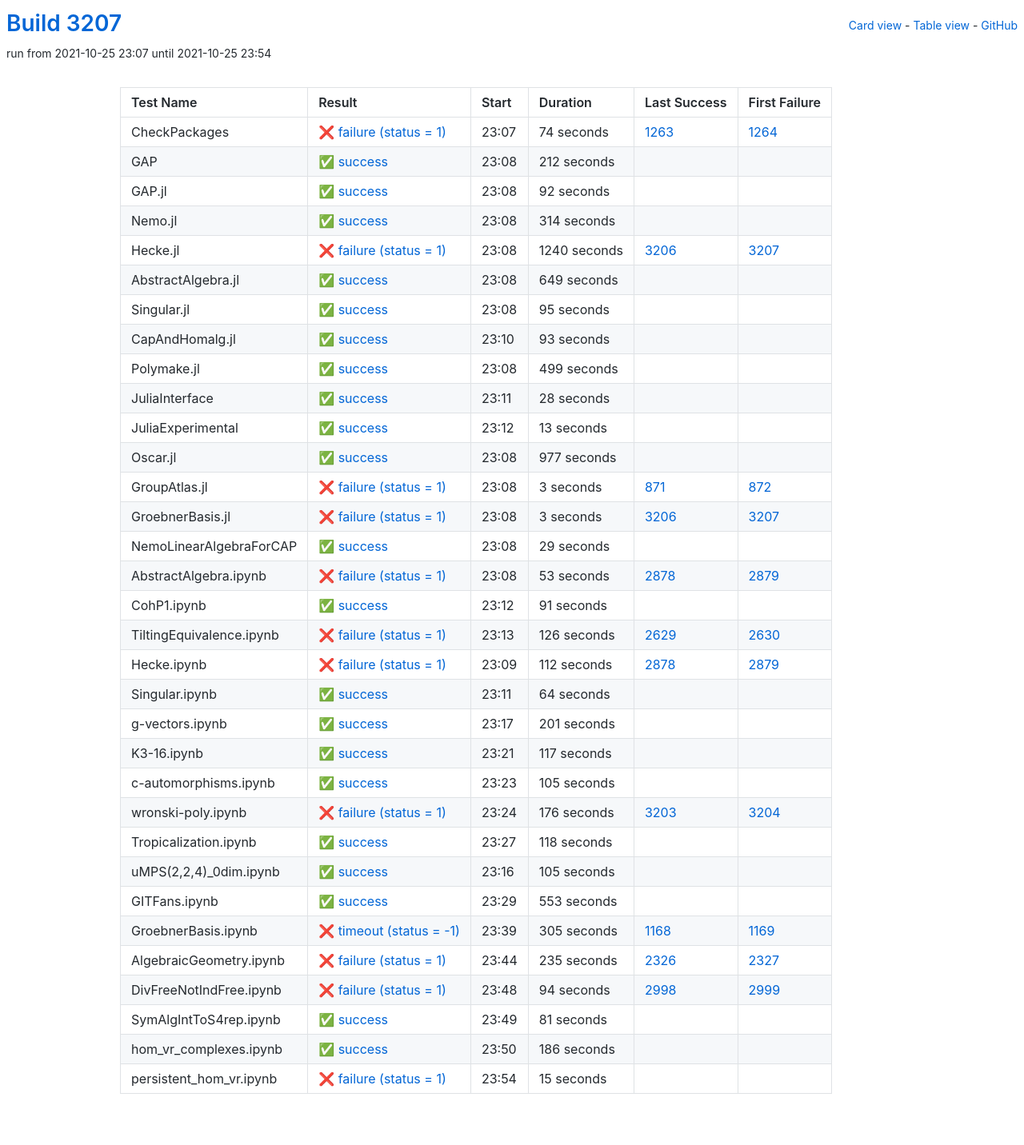
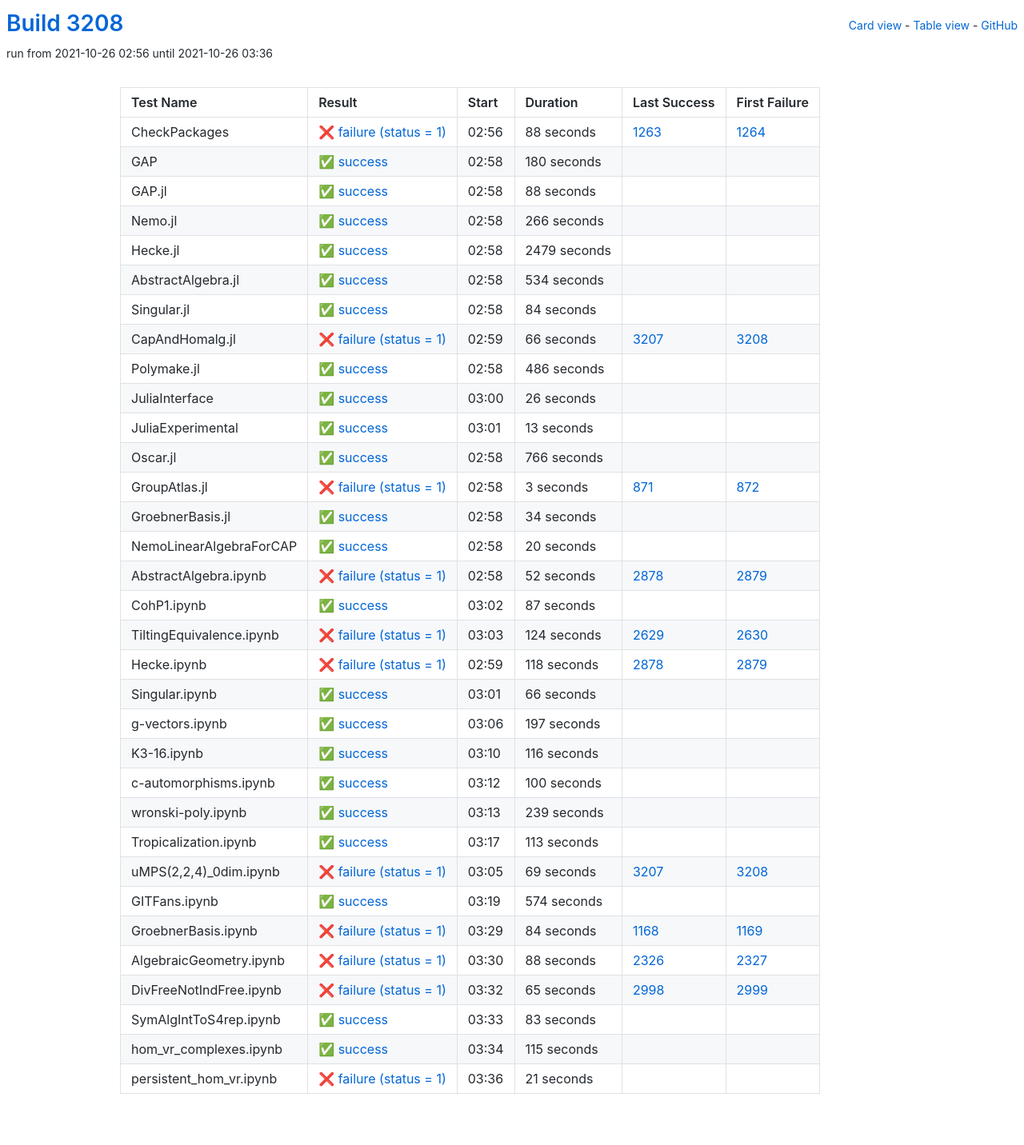
Before and after one commit to oscar-system/oscar-ci-status-stable, a Jekyll site: the page built from table.html, in a window 1280 px wide. Shown: the whole page at 80% size. Built offline with Jekyll 4.4.1, drawn with Linux system fonts in a browser that asks for light colours.

Commit message:
Build #3208

```diff
--- a/_data/ci.yml
+++ b/_data/ci.yml
@@ -1,6 +1,6 @@
 ---
-build: 3207
-build_url: https://oscarci.mathematik.uni-kl.de/job/oscar-stable/3207/
+build: 3208
+build_url: https://oscarci.mathematik.uni-kl.de/job/oscar-stable/3208/
 job: oscar-stable
 organization: oscar-system
 repo: oscar-ci-status-stable
@@ -8,128 +8,128 @@ repourl: https://github.com/oscar-system/oscar-ci-status-stable
 tests:
 - name: CheckPackages
   id: checkpackages
-  log: https://oscarci.mathematik.uni-kl.de/job/oscar-stable/3207/artifact/logs/build-3207/CheckPackages.log
-  start: 2021-10-25 23:07
+  log: https://oscarci.mathematik.uni-kl.de/job/oscar-stable/3208/artifact/logs/build-3208/CheckPackages.log
+  start: 2021-10-26 02:56
   success: false
   exitcode: 1
   status: failure
-  duration: 74
+  duration: 88
   last_success: 1263
   last_success_url: https://oscarci.mathematik.uni-kl.de/job/oscar-stable/1263/
   first_failure: 1264
   first_failure_url: https://oscarci.mathematik.uni-kl.de/job/oscar-stable/1264/
 - name: GAP
   id: gap
-  log: https://oscarci.mathematik.uni-kl.de/job/oscar-stable/3207/artifact/logs/build-3207/GAP.log
-  start: 2021-10-25 23:08
+  log: https://oscarci.mathematik.uni-kl.de/job/oscar-stable/3208/artifact/logs/build-3208/GAP.log
+  start: 2021-10-26 02:58
   success: true
   exitcode: 0
   status: success
-  duration: 212
+  duration: 180
   last_success: false
   last_success_url:
   first_failure: false
   first_failure_url:
 - name: GAP.jl
   id: gap-jl
-  log: https://oscarci.mathematik.uni-kl.de/job/oscar-stable/3207/artifact/logs/build-3207/GAP.jl.log
-  start: 2021-10-25 23:08
+  log: https://oscarci.mathematik.uni-kl.de/job/oscar-stable/3208/artifact/logs/build-3208/GAP.jl.log
+  start: 2021-10-26 02:58
   success: true
   exitcode: 0
   status: success
-  duration: 92
+  duration: 88
   last_success: false
   last_success_url:
   first_failure: false
   first_failure_url:
 - name: Nemo.jl
   id: nemo-jl
-  log: https://oscarci.mathematik.uni-kl.de/job/oscar-stable/3207/artifact/logs/build-3207/Nemo.jl.log
-  start: 2021-10-25 23:08
+  log: https://oscarci.mathematik.uni-kl.de/job/oscar-stable/3208/artifact/logs/build-3208/Nemo.jl.log
+  start: 2021-10-26 02:58
   success: true
   exitcode: 0
   status: success
-  duration: 314
+  duration: 266
   last_success: false
   last_success_url:
   first_failure: false
   first_failure_url:
 - name: Hecke.jl
   id: hecke-jl
-  log: https://oscarci.mathematik.uni-kl.de/job/oscar-stable/3207/artifact/logs/build-3207/Hecke.jl.log
-  start: 2021-10-25 23:08
-  success: false
-  exitcode: 1
-  status: failure
-  duration: 1240
-  last_success: 3206
-  last_success_url: https://oscarci.mathematik.uni-kl.de/job/oscar-stable/3206/
-  first_failure: 3207
-  first_failure_url: https://oscarci.mathematik.uni-kl.de/job/oscar-stable/3207/
-- name: AbstractAlgebra.jl
-  id: abstractalgebra-jl
-  log: https://oscarci.mathematik.uni-kl.de/job/oscar-stable/3207/artifact/logs/build-3207/AbstractAlgebra.jl.log
-  start: 2021-10-25 23:08
+  log: https://oscarci.mathematik.uni-kl.de/job/oscar-stable/3208/artifact/logs/build-3208/Hecke.jl.log
+  start: 2021-10-26 02:58
   success: true
   exitcode: 0
   status: success
-  duration: 649
+  duration: 2479
+  last_success: false
+  last_success_url:
+  first_failure: false
+  first_failure_url:
+- name: AbstractAlgebra.jl
+  id: abstractalgebra-jl
+  log: https://oscarci.mathematik.uni-kl.de/job/oscar-stable/3208/artifact/logs/build-3208/AbstractAlgebra.jl.log
+  start: 2021-10-26 02:58
+  success: true
+  exitcode: 0
+  status: success
+  duration: 534
   last_success: false
   last_success_url:
   first_failure: false
   first_failure_url:
 - name: Singular.jl
   id: singular-jl
-  log: https://oscarci.mathematik.uni-kl.de/job/oscar-stable/3207/artifact/logs/build-3207/Singular.jl.log
-  start: 2021-10-25 23:08
+  log: https://oscarci.mathematik.uni-kl.de/job/oscar-stable/3208/artifact/logs/build-3208/Singular.jl.log
+  start: 2021-10-26 02:58
   success: true
   exitcode: 0
   status: success
-  duration: 95
+  duration: 84
   last_success: false
   last_success_url:
   first_failure: false
   first_failure_url:
 - name: CapAndHomalg.jl
   id: capandhomalg-jl
-  log: https://oscarci.mathematik.uni-kl.de/job/oscar-stable/3207/artifact/logs/build-3207/CapAndHomalg.jl.log
-  start: 2021-10-25 23:10
+  log: https://oscarci.mathematik.uni-kl.de/job/oscar-stable/3208/artifact/logs/build-3208/CapAndHomalg.jl.log
+  start: 2021-10-26 02:59
+  success: false
+  exitcode: 1
+  status: failure
+  duration: 66
+  last_success: 3207
+  last_success_url: https://oscarci.mathematik.uni-kl.de/job/oscar-stable/3207/
+  first_failure: 3208
+  first_failure_url: https://oscarci.mathematik.uni-kl.de/job/oscar-stable/3208/
+- name: Polymake.jl
+  id: polymake-jl
+  log: https://oscarci.mathematik.uni-kl.de/job/oscar-stable/3208/artifact/logs/build-3208/Polymake.jl.log
+  start: 2021-10-26 02:58
   success: true
   exitcode: 0
   status: success
-  duration: 93
-  last_success: false
-  last_success_url:
-  first_failure: false
-  first_failure_url:
-- name: Polymake.jl
-  id: polymake-jl
-  log: https://oscarci.mathematik.uni-kl.de/job/oscar-stable/3207/artifact/logs/build-3207/Polymake.jl.log
-  start: 2021-10-25 23:08
-  success: true
-  exitcode: 0
-  status: success
-  duration: 499
+  duration: 486
   last_success: false
   last_success_url:
   first_failure: false
   first_failure_url:
 - name: JuliaInterface
   id: juliainterface
-  log: https://oscarci.mathematik.uni-kl.de/job/oscar-stable/3207/artifact/logs/build-3207/JuliaInterface.log
-  start: 2021-10-25 23:11
+  log: https://oscarci.mathematik.uni-kl.de/job/oscar-stable/3208/artifact/logs/build-3208/JuliaInterface.log
+  start: 2021-10-26 03:00
   success: true
   exitcode: 0
   status: success
-  duration: 28
+  duration: 26
   last_success: false
   last_success_url:
   first_failure: false
   first_failure_url:
 - name: JuliaExperimental
   id: juliaexperimental
-  log: https://oscarci.mathematik.uni-kl.de/job/oscar-stable/3207/artifact/logs/build-3207/JuliaExperimental.log
-  start: 2021-10-25 23:12
+  log: https://oscarci.mathematik.uni-kl.de/job/oscar-stable/3208/artifact/logs/build-3208/JuliaExperimental.log
+  start: 2021-10-26 03:01
   success: true
   exitcode: 0
   status: success
@@ -140,20 +140,20 @@ tests:
   first_failure_url:
 - name: Oscar.jl
   id: oscar-jl
-  log: https://oscarci.mathematik.uni-kl.de/job/oscar-stable/3207/artifact/logs/build-3207/Oscar.jl.log
-  start: 2021-10-25 23:08
+  log: https://oscarci.mathematik.uni-kl.de/job/oscar-stable/3208/artifact/logs/build-3208/Oscar.jl.log
+  start: 2021-10-26 02:58
   success: true
   exitcode: 0
   status: success
-  duration: 977
+  duration: 766
   last_success: false
   last_success_url:
   first_failure: false
   first_failure_url:
 - name: GroupAtlas.jl
   id: groupatlas-jl
-  log: https://oscarci.mathematik.uni-kl.de/job/oscar-stable/3207/artifact/logs/build-3207/GroupAtlas.jl.log
-  start: 2021-10-25 23:08
+  log: https://oscarci.mathematik.uni-kl.de/job/oscar-stable/3208/artifact/logs/build-3208/GroupAtlas.jl.log
+  start: 2021-10-26 02:58
   success: false
   exitcode: 1
   status: failure
@@ -164,240 +164,240 @@ tests:
   first_failure_url: https://oscarci.mathematik.uni-kl.de/job/oscar-stable/872/
 - name: GroebnerBasis.jl
   id: groebnerbasis-jl
-  log: https://oscarci.mathematik.uni-kl.de/job/oscar-stable/3207/artifact/logs/build-3207/GroebnerBasis.jl.log
-  start: 2021-10-25 23:08
-  success: false
-  exitcode: 1
-  status: failure
-  duration: 3
-  last_success: 3206
-  last_success_url: https://oscarci.mathematik.uni-kl.de/job/oscar-stable/3206/
-  first_failure: 3207
-  first_failure_url: https://oscarci.mathematik.uni-kl.de/job/oscar-stable/3207/
-- name: NemoLinearAlgebraForCAP
-  id: nemolinearalgebraforcap
-  log: https://oscarci.mathematik.uni-kl.de/job/oscar-stable/3207/artifact/logs/build-3207/NemoLinearAlgebraForCAP.log
-  start: 2021-10-25 23:08
+  log: https://oscarci.mathematik.uni-kl.de/job/oscar-stable/3208/artifact/logs/build-3208/GroebnerBasis.jl.log
+  start: 2021-10-26 02:58
   success: true
   exitcode: 0
   status: success
-  duration: 29
+  duration: 34
+  last_success: false
+  last_success_url:
+  first_failure: false
+  first_failure_url:
+- name: NemoLinearAlgebraForCAP
+  id: nemolinearalgebraforcap
+  log: https://oscarci.mathematik.uni-kl.de/job/oscar-stable/3208/artifact/logs/build-3208/NemoLinearAlgebraForCAP.log
+  start: 2021-10-26 02:58
+  success: true
+  exitcode: 0
+  status: success
+  duration: 20
   last_success: false
   last_success_url:
   first_failure: false
   first_failure_url:
 - name: AbstractAlgebra.ipynb
   id: abstractalgebra-ipynb
-  log: https://oscarci.mathematik.uni-kl.de/job/oscar-stable/3207/artifact/logs/build-3207/AbstractAlgebra.ipynb.log
-  start: 2021-10-25 23:08
+  log: https://oscarci.mathematik.uni-kl.de/job/oscar-stable/3208/artifact/logs/build-3208/AbstractAlgebra.ipynb.log
+  start: 2021-10-26 02:58
   success: false
   exitcode: 1
   status: failure
-  duration: 53
+  duration: 52
   last_success: 2878
   last_success_url: https://oscarci.mathematik.uni-kl.de/job/oscar-stable/2878/
   first_failure: 2879
   first_failure_url: https://oscarci.mathematik.uni-kl.de/job/oscar-stable/2879/
 - name: CohP1.ipynb
   id: cohp1-ipynb
-  log: https://oscarci.mathematik.uni-kl.de/job/oscar-stable/3207/artifact/logs/build-3207/CohP1.ipynb.log
-  start: 2021-10-25 23:12
+  log: https://oscarci.mathematik.uni-kl.de/job/oscar-stable/3208/artifact/logs/build-3208/CohP1.ipynb.log
+  start: 2021-10-26 03:02
   success: true
   exitcode: 0
   status: success
-  duration: 91
+  duration: 87
   last_success: false
   last_success_url:
   first_failure: false
   first_failure_url:
 - name: TiltingEquivalence.ipynb
   id: tiltingequivalence-ipynb
-  log: https://oscarci.mathematik.uni-kl.de/job/oscar-stable/3207/artifact/logs/build-3207/TiltingEquivalence.ipynb.log
-  start: 2021-10-25 23:13
+  log: https://oscarci.mathematik.uni-kl.de/job/oscar-stable/3208/artifact/logs/build-3208/TiltingEquivalence.ipynb.log
+  start: 2021-10-26 03:03
   success: false
   exitcode: 1
   status: failure
-  duration: 126
+  duration: 124
   last_success: 2629
   last_success_url: https://oscarci.mathematik.uni-kl.de/job/oscar-stable/2629/
   first_failure: 2630
   first_failure_url: https://oscarci.mathematik.uni-kl.de/job/oscar-stable/2630/
 - name: Hecke.ipynb
   id: hecke-ipynb
-  log: https://oscarci.mathematik.uni-kl.de/job/oscar-stable/3207/artifact/logs/build-3207/Hecke.ipynb.log
-  start: 2021-10-25 23:09
+  log: https://oscarci.mathematik.uni-kl.de/job/oscar-stable/3208/artifact/logs/build-3208/Hecke.ipynb.log
+  start: 2021-10-26 02:59
   success: false
   exitcode: 1
   status: failure
-  duration: 112
+  duration: 118
   last_success: 2878
   last_success_url: https://oscarci.mathematik.uni-kl.de/job/oscar-stable/2878/
   first_failure: 2879
   first_failure_url: https://oscarci.mathematik.uni-kl.de/job/oscar-stable/2879/
 - name: Singular.ipynb
   id: singular-ipynb
-  log: https://oscarci.mathematik.uni-kl.de/job/oscar-stable/3207/artifact/logs/build-3207/Singular.ipynb.log
-  start: 2021-10-25 23:11
+  log: https://oscarci.mathematik.uni-kl.de/job/oscar-stable/3208/artifact/logs/build-3208/Singular.ipynb.log
+  start: 2021-10-26 03:01
   success: true
   exitcode: 0
   status: success
-  duration: 64
+  duration: 66
   last_success: false
   last_success_url:
   first_failure: false
   first_failure_url:
 - name: g-vectors.ipynb
   id: g-vectors-ipynb
-  log: https://oscarci.mathematik.uni-kl.de/job/oscar-stable/3207/artifact/logs/build-3207/g-vectors.ipynb.log
-  start: 2021-10-25 23:17
+  log: https://oscarci.mathematik.uni-kl.de/job/oscar-stable/3208/artifact/logs/build-3208/g-vectors.ipynb.log
+  start: 2021-10-26 03:06
   success: true
   exitcode: 0
   status: success
-  duration: 201
+  duration: 197
   last_success: false
   last_success_url:
   first_failure: false
   first_failure_url:
 - name: K3-16.ipynb
   id: k3-16-ipynb
-  log: https://oscarci.mathematik.uni-kl.de/job/oscar-stable/3207/artifact/logs/build-3207/K3-16.ipynb.log
-  start: 2021-10-25 23:21
+  log: https://oscarci.mathematik.uni-kl.de/job/oscar-stable/3208/artifact/logs/build-3208/K3-16.ipynb.log
+  start: 2021-10-26 03:10
   success: true
   exitcode: 0
   status: success
-  duration: 117
+  duration: 116
   last_success: false
   last_success_url:
   first_failure: false
   first_failure_url:
 - name: c-automorphisms.ipynb
   id: c-automorphisms-ipynb
-  log: https://oscarci.mathematik.uni-kl.de/job/oscar-stable/3207/artifact/logs/build-3207/c-automorphisms.ipynb.log
-  start: 2021-10-25 23:23
+  log: https://oscarci.mathematik.uni-kl.de/job/oscar-stable/3208/artifact/logs/build-3208/c-automorphisms.ipynb.log
+  start: 2021-10-26 03:12
   success: true
   exitcode: 0
   status: success
-  duration: 105
+  duration: 100
   last_success: false
   last_success_url:
   first_failure: false
   first_failure_url:
 - name: wronski-poly.ipynb
   id: wronski-poly-ipynb
-  log: https://oscarci.mathematik.uni-kl.de/job/oscar-stable/3207/artifact/logs/build-3207/wronski-poly.ipynb.log
-  start: 2021-10-25 23:24
-  success: false
-  exitcode: 1
-  status: failure
-  duration: 176
-  last_success: 3203
-  last_success_url: https://oscarci.mathematik.uni-kl.de/job/oscar-stable/3203/
-  first_failure: 3204
-  first_failure_url: https://oscarci.mathematik.uni-kl.de/job/oscar-stable/3204/
-- name: Tropicalization.ipynb
-  id: tropicalization-ipynb
-  log: https://oscarci.mathematik.uni-kl.de/job/oscar-stable/3207/artifact/logs/build-3207/Tropicalization.ipynb.log
-  start: 2021-10-25 23:27
+  log: https://oscarci.mathematik.uni-kl.de/job/oscar-stable/3208/artifact/logs/build-3208/wronski-poly.ipynb.log
+  start: 2021-10-26 03:13
   success: true
   exitcode: 0
   status: success
-  duration: 118
+  duration: 239
+  last_success: false
+  last_success_url:
+  first_failure: false
+  first_failure_url:
+- name: Tropicalization.ipynb
+  id: tropicalization-ipynb
+  log: https://oscarci.mathematik.uni-kl.de/job/oscar-stable/3208/artifact/logs/build-3208/Tropicalization.ipynb.log
+  start: 2021-10-26 03:17
+  success: true
+  exitcode: 0
+  status: success
+  duration: 113
   last_success: false
   last_success_url:
   first_failure: false
   first_failure_url:
 - name: uMPS(2,2,4)_0dim.ipynb
   id: umps-2-2-4-0dim-ipynb
-  log: https://oscarci.mathematik.uni-kl.de/job/oscar-stable/3207/artifact/logs/build-3207/uMPS-2-2-4-_0dim.ipynb.log
-  start: 2021-10-25 23:16
+  log: https://oscarci.mathematik.uni-kl.de/job/oscar-stable/3208/artifact/logs/build-3208/uMPS-2-2-4-_0dim.ipynb.log
+  start: 2021-10-26 03:05
+  success: false
+  exitcode: 1
+  status: failure
+  duration: 69
+  last_success: 3207
+  last_success_url: https://oscarci.mathematik.uni-kl.de/job/oscar-stable/3207/
+  first_failure: 3208
+  first_failure_url: https://oscarci.mathematik.uni-kl.de/job/oscar-stable/3208/
+- name: GITFans.ipynb
+  id: gitfans-ipynb
+  log: https://oscarci.mathematik.uni-kl.de/job/oscar-stable/3208/artifact/logs/build-3208/GITFans.ipynb.log
+  start: 2021-10-26 03:19
   success: true
   exitcode: 0
   status: success
-  duration: 105
-  last_success: false
-  last_success_url:
-  first_failure: false
-  first_failure_url:
-- name: GITFans.ipynb
-  id: gitfans-ipynb
-  log: https://oscarci.mathematik.uni-kl.de/job/oscar-stable/3207/artifact/logs/build-3207/GITFans.ipynb.log
-  start: 2021-10-25 23:29
-  success: true
-  exitcode: 0
-  status: success
-  duration: 553
+  duration: 574
   last_success: false
   last_success_url:
   first_failure: false
   first_failure_url:
 - name: GroebnerBasis.ipynb
   id: groebnerbasis-ipynb
-  log: https://oscarci.mathematik.uni-kl.de/job/oscar-stable/3207/artifact/logs/build-3207/GroebnerBasis.ipynb.log
-  start: 2021-10-25 23:39
+  log: https://oscarci.mathematik.uni-kl.de/job/oscar-stable/3208/artifact/logs/build-3208/GroebnerBasis.ipynb.log
+  start: 2021-10-26 03:29
   success: false
-  exitcode: -1
-  status: timeout
-  duration: 305
+  exitcode: 1
+  status: failure
+  duration: 84
   last_success: 1168
   last_success_url: https://oscarci.mathematik.uni-kl.de/job/oscar-stable/1168/
   first_failure: 1169
   first_failure_url: https://oscarci.mathematik.uni-kl.de/job/oscar-stable/1169/
 - name: AlgebraicGeometry.ipynb
   id: algebraicgeometry-ipynb
-  log: https://oscarci.mathematik.uni-kl.de/job/oscar-stable/3207/artifact/logs/build-3207/AlgebraicGeometry.ipynb.log
-  start: 2021-10-25 23:44
+  log: https://oscarci.mathematik.uni-kl.de/job/oscar-stable/3208/artifact/logs/build-3208/AlgebraicGeometry.ipynb.log
+  start: 2021-10-26 03:30
   success: false
   exitcode: 1
   status: failure
-  duration: 235
+  duration: 88
   last_success: 2326
   last_success_url: https://oscarci.mathematik.uni-kl.de/job/oscar-stable/2326/
   first_failure: 2327
   first_failure_url: https://oscarci.mathematik.uni-kl.de/job/oscar-stable/2327/
 - name: DivFreeNotIndFree.ipynb
   id: divfreenotindfree-ipynb
-  log: https://oscarci.mathematik.uni-kl.de/job/oscar-stable/3207/artifact/logs/build-3207/DivFreeNotIndFree.ipynb.log
-  start: 2021-10-25 23:48
+  log: https://oscarci.mathematik.uni-kl.de/job/oscar-stable/3208/artifact/logs/build-3208/DivFreeNotIndFree.ipynb.log
+  start: 2021-10-26 03:32
   success: false
   exitcode: 1
   status: failure
-  duration: 94
+  duration: 65
   last_success: 2998
   last_success_url: https://oscarci.mathematik.uni-kl.de/job/oscar-stable/2998/
   first_failure: 2999
   first_failure_url: https://oscarci.mathematik.uni-kl.de/job/oscar-stable/2999/
 - name: SymAlgIntToS4rep.ipynb
   id: symalginttos4rep-ipynb
-  log: https://oscarci.mathematik.uni-kl.de/job/oscar-stable/3207/artifact/logs/build-3207/SymAlgIntToS4rep.ipynb.log
-  start: 2021-10-25 23:49
+  log: https://oscarci.mathematik.uni-kl.de/job/oscar-stable/3208/artifact/logs/build-3208/SymAlgIntToS4rep.ipynb.log
+  start: 2021-10-26 03:33
   success: true
   exitcode: 0
   status: success
-  duration: 81
+  duration: 83
   last_success: false
   last_success_url:
   first_failure: false
   first_failure_url:
 - name: hom_vr_complexes.ipynb
   id: hom-vr-complexes-ipynb
-  log: https://oscarci.mathematik.uni-kl.de/job/oscar-stable/3207/artifact/logs/build-3207/hom_vr_complexes.ipynb.log
-  start: 2021-10-25 23:50
+  log: https://oscarci.mathematik.uni-kl.de/job/oscar-stable/3208/artifact/logs/build-3208/hom_vr_complexes.ipynb.log
+  start: 2021-10-26 03:34
   success: true
   exitcode: 0
   status: success
-  duration: 186
+  duration: 115
   last_success: false
   last_success_url:
   first_failure: false
   first_failure_url:
 - name: persistent_hom_vr.ipynb
   id: persistent-hom-vr-ipynb
-  log: https://oscarci.mathematik.uni-kl.de/job/oscar-stable/3207/artifact/logs/build-3207/persistent_hom_vr.ipynb.log
-  start: 2021-10-25 23:54
+  log: https://oscarci.mathematik.uni-kl.de/job/oscar-stable/3208/artifact/logs/build-3208/persistent_hom_vr.ipynb.log
+  start: 2021-10-26 03:36
   success: false
   exitcode: 1
   status: failure
-  duration: 15
+  duration: 21
   last_success: false
   last_success_url:
   first_failure: false
```
Also changed, not shown: README.md.
